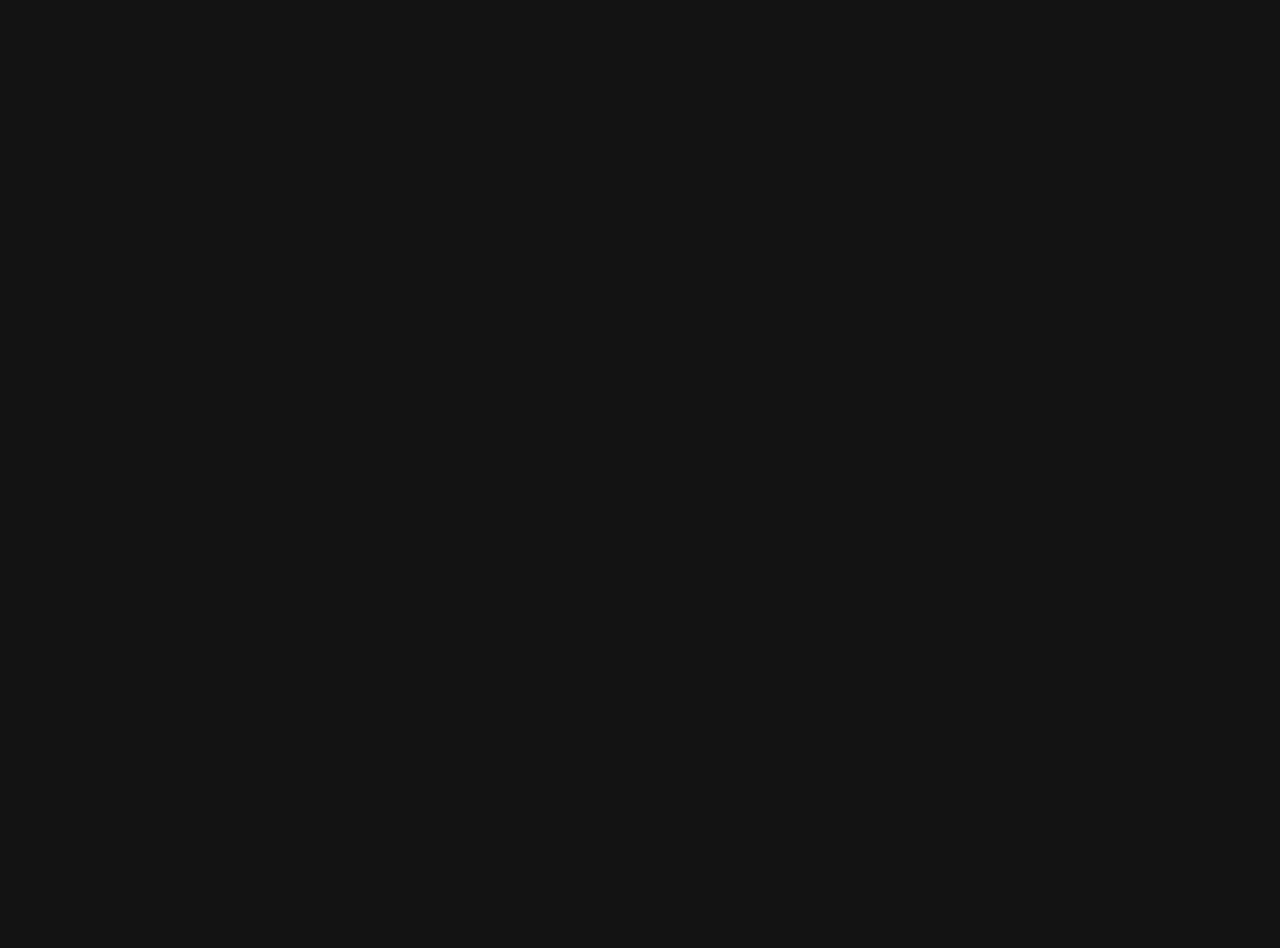
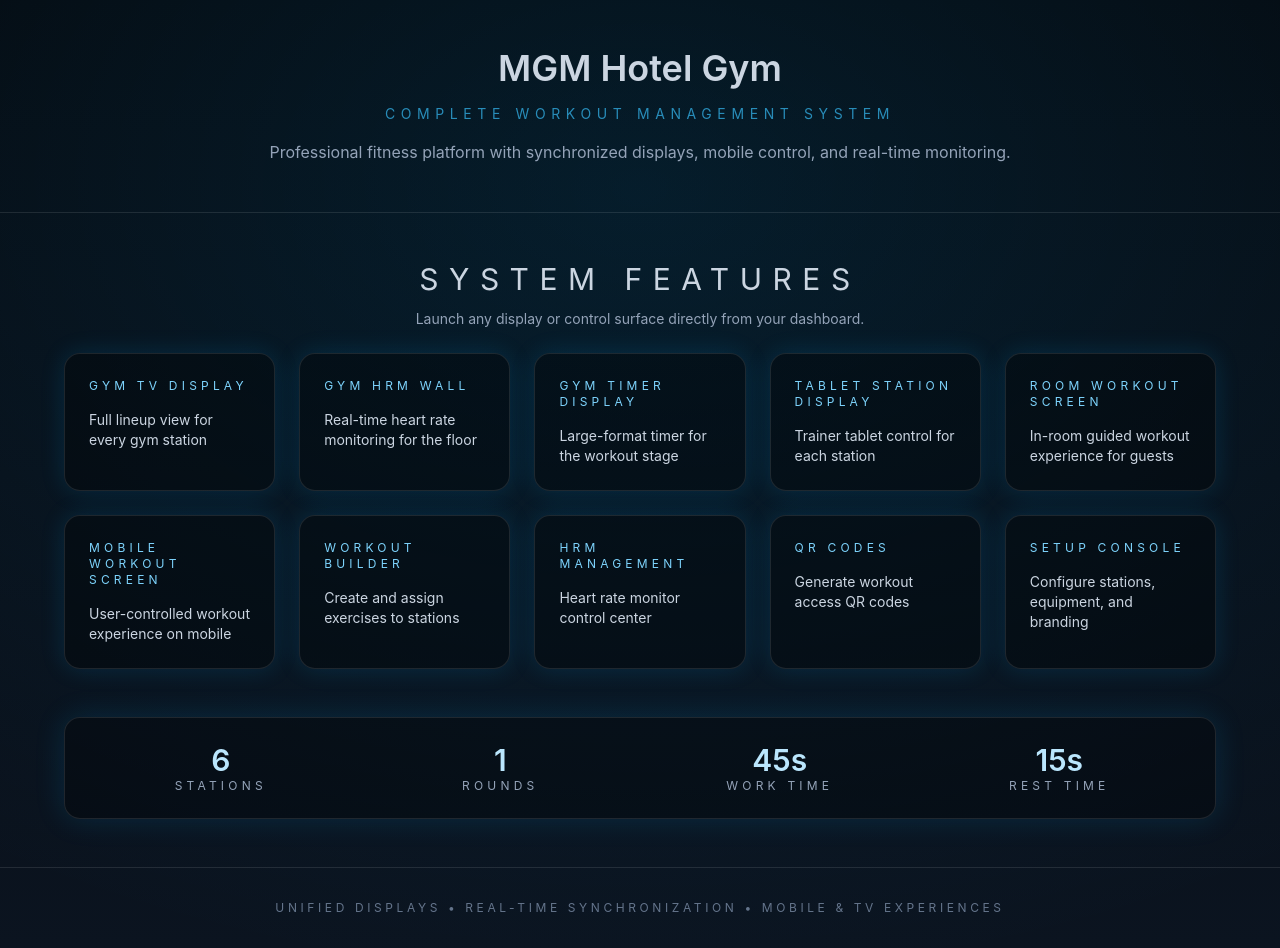
Before and after one commit to wellnessbrotherjay-debug/exequte-hotel, a Next.js app: page / in a window 1280 px wide. Before the commit this address had no page. Before the commit the page ends 800 px from the top, so only its background shows below. Built offline with nearby package versions, Linux system fonts and the light colour scheme.

Commit message:
Default home dashboard without setup

```diff
--- a/app/page.tsx
+++ b/app/page.tsx
@@ -1,5 +1,181 @@
-import { redirect } from "next/navigation";
+"use client";
+
+import { useEffect, useState } from "react";
+import { storage, type WorkoutSetup, type StationSetup } from "@/lib/workout-engine/storage";
+
+const DEFAULT_STATIONS: StationSetup[] = Array.from({ length: 6 }, (_, index) => ({
+  id: index + 1,
+  equipment: "bodyweight",
+}));
+
+const DEFAULT_SETUP: WorkoutSetup = {
+  facilityName: "MGM Hotel Gym",
+  stations: DEFAULT_STATIONS,
+  logo: null,
+  theme: "Gold",
+  workTime: 45,
+  restTime: 15,
+  rounds: 1,
+  colors: {
+    primary: "#0A84FF",
+    secondary: "#38D9A9",
+    accent: "#FFB703",
+  },
+};
 
 export default function HomePage() {
-  redirect("/setup");
+  const [setup, setSetup] = useState<WorkoutSetup | null>(null);
+
+  useEffect(() => {
+    const workoutSetup = storage.getSetup();
+    setSetup(workoutSetup ?? DEFAULT_SETUP);
+  }, []);
+
+  if (!setup) {
+    return (
+      <div className="min-h-screen bg-black text-white flex items-center justify-center">
+        <div className="text-center">
+          <div className="animate-spin w-8 h-8 border-2 border-blue-400 border-t-transparent rounded-full mx-auto mb-4"></div>
+          <div className="text-xl font-bold">Loading...</div>
+        </div>
+      </div>
+    );
+  }
+
+  const features = [
+    {
+      title: "Gym TV Display",
+      description: "Full lineup view for every gym station",
+      href: "/display-tv",
+    },
+    {
+      title: "Gym HRM Wall",
+      description: "Real-time heart rate monitoring for the floor",
+      href: "/hrm-tv",
+    },
+    {
+      title: "Gym Timer Display",
+      description: "Large-format timer for the workout stage",
+      href: "/display-timer",
+    },
+    {
+      title: "Tablet Station Display",
+      description: "Trainer tablet control for each station",
+      href: "/display-tablet/1",
+    },
+    {
+      title: "Room Workout Screen",
+      description: "In-room guided workout experience for guests",
+      href: "/tv/workout",
+    },
+    {
+      title: "Mobile Workout Screen",
+      description: "User-controlled workout experience on mobile",
+      href: "/mobile",
+    },
+    {
+      title: "Workout Builder",
+      description: "Create and assign exercises to stations",
+      href: "/builder",
+    },
+    {
+      title: "HRM Management",
+      description: "Heart rate monitor control center",
+      href: "/hrm-management",
+    },
+    {
+      title: "QR Codes",
+      description: "Generate workout access QR codes",
+      href: "/qr-codes",
+    },
+    {
+      title: "Setup Console",
+      description: "Configure stations, equipment, and branding",
+      href: "/setup",
+    },
+  ];
+
+  return (
+    <div
+      className="body-font min-h-screen text-white"
+      style={{
+        background:
+          "radial-gradient(1200px 800px at 50% 20%, rgba(0,175,255,0.12), transparent), linear-gradient(180deg,#05060a,#0b1420)",
+      }}
+    >
+      <header className="border-b border-white/10 px-6 py-12 text-center">
+        <div className="mx-auto max-w-3xl space-y-4">
+          <h1 className="heading-font text-4xl font-semibold text-slate-300">
+            {setup.facilityName || "Hotel Fitness Solutions"}
+          </h1>
+          <p className="text-sm uppercase tracking-[0.4em] text-sky-400/70">
+            Complete Workout Management System
+          </p>
+          <p className="text-base text-slate-400">
+            Professional fitness platform with synchronized displays, mobile control, and real-time monitoring.
+          </p>
+        </div>
+      </header>
+
+      <main className="px-6 py-12">
+        <div className="mx-auto flex max-w-6xl flex-col gap-12">
+          <section className="space-y-6">
+            <div className="text-center">
+              <h2 className="heading-font text-3xl uppercase tracking-[0.35em] text-slate-300">
+                System Features
+              </h2>
+              <p className="mt-3 text-sm text-slate-400">
+                Launch any display or control surface directly from your dashboard.
+              </p>
+            </div>
+            <div className="grid grid-cols-1 gap-6 md:grid-cols-2 lg:grid-cols-5">
+              {features.map((feature) => (
+                <a
+                  key={feature.href}
+                  href={feature.href}
+                  className="group rounded-2xl border border-white/10 bg-black/35 p-6 text-left shadow-[0_0_24px_rgba(0,175,255,0.15)] transition hover:border-sky-400/40 hover:shadow-[0_0_32px_rgba(0,175,255,0.25)]"
+                >
+                  <div className="heading-font text-xs uppercase tracking-[0.35em] text-sky-300 group-hover:text-sky-200">
+                    {feature.title}
+                  </div>
+                  <p className="mt-4 text-sm text-slate-300">{feature.description}</p>
+                </a>
+              ))}
+            </div>
+          </section>
+
+          <section className="grid grid-cols-2 gap-4 rounded-2xl border border-white/10 bg-black/30 p-6 text-center shadow-[0_0_30px_rgba(0,175,255,0.15)] md:grid-cols-4">
+            <div>
+              <div className="heading-font text-3xl font-semibold text-sky-200">
+                {setup.stations?.length || 0}
+              </div>
+              <div className="text-xs uppercase tracking-[0.35em] text-slate-400">Stations</div>
+            </div>
+            <div>
+              <div className="heading-font text-3xl font-semibold text-sky-200">
+                {setup.rounds}
+              </div>
+              <div className="text-xs uppercase tracking-[0.35em] text-slate-400">Rounds</div>
+            </div>
+            <div>
+              <div className="heading-font text-3xl font-semibold text-sky-200">
+                {setup.workTime}s
+              </div>
+              <div className="text-xs uppercase tracking-[0.35em] text-slate-400">Work Time</div>
+            </div>
+            <div>
+              <div className="heading-font text-3xl font-semibold text-sky-200">
+                {setup.restTime}s
+              </div>
+              <div className="text-xs uppercase tracking-[0.35em] text-slate-400">Rest Time</div>
+            </div>
+          </section>
+        </div>
+      </main>
+
+      <footer className="border-t border-white/10 px-6 py-8 text-center text-xs uppercase tracking-[0.3em] text-slate-500">
+        Unified displays • Real-time synchronization • Mobile & TV experiences
+      </footer>
+    </div>
+  );
 }
```
